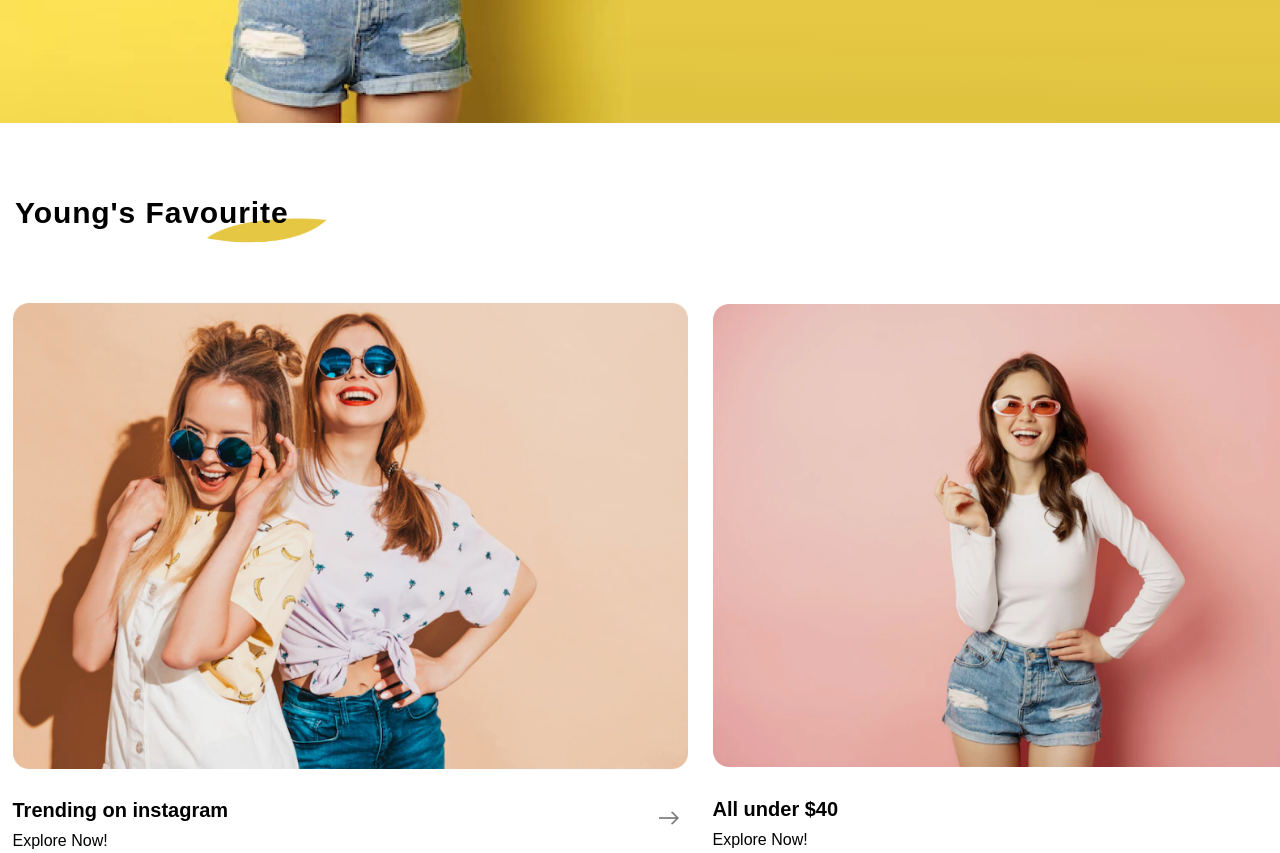
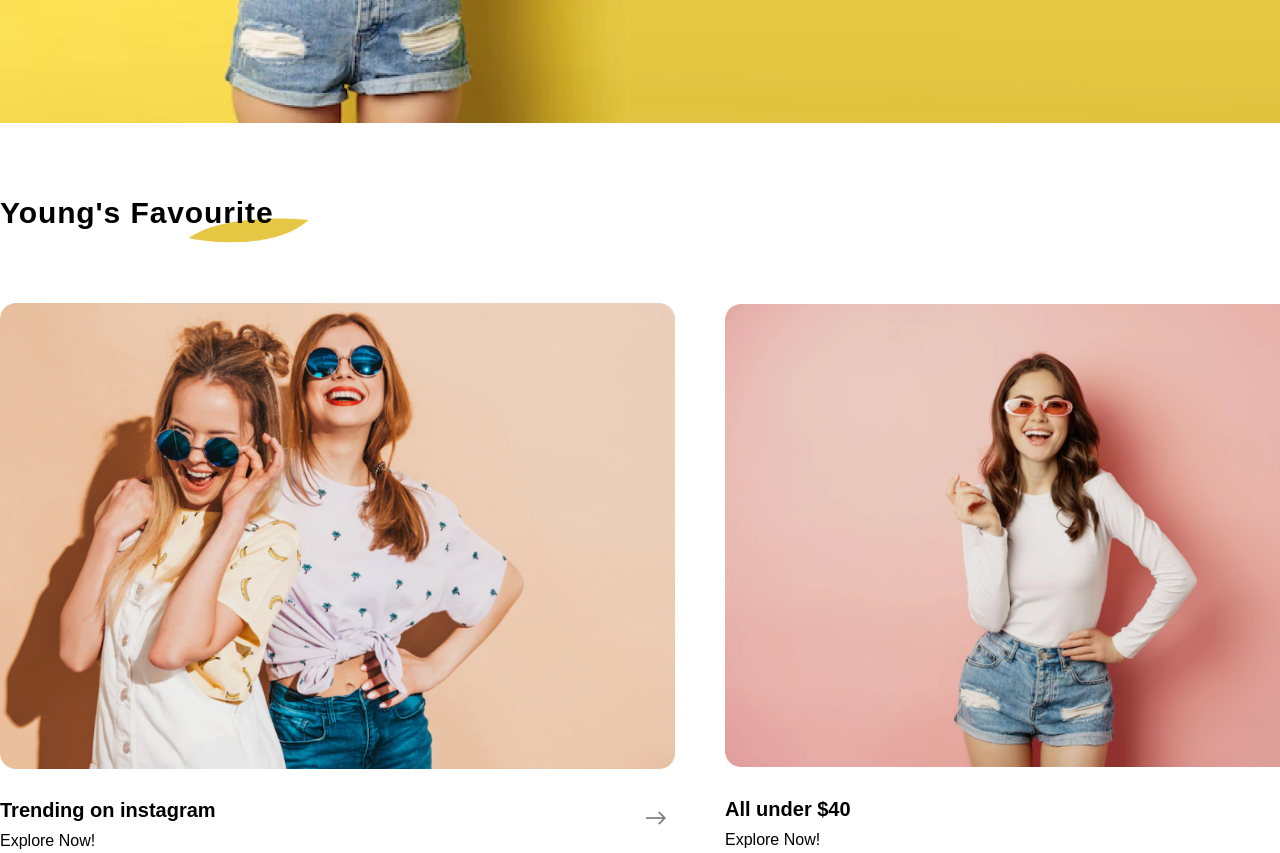
Before and after one commit to IgorCh76/template_homework_2, a plain HTML site: page index.html in a window 1280 px wide. Shown: the part 2033-2886 px from the top of the page. Drawn offline with Linux system fonts and the light colour scheme.

Commit message:
Added new section

```diff
--- a/style.css
+++ b/style.css
@@ -454,7 +454,7 @@ body>div:nth-child(2n+7)
     height: 150px;
     position: relative;
     background-color: white;
-    padding: 15px;
+    padding: 15px 0 15px 0;
 }
 .header6 span{
     z-index: 10;
@@ -468,7 +468,7 @@ body>div:nth-child(2n+7)
 .header6 img{
     position: absolute;
     z-index: 0;
-    left: 23em;
+    left: 21em;
     top: 10.5em;
     height: 25px;
     width: 120px;
@@ -476,7 +476,7 @@ body>div:nth-child(2n+7)
 }
 .products6{
     display: flex;
-    justify-content: space-around;
+    justify-content: space-between;
     flex-direction: row;
     align-items: center;
     margin-bottom: 50px;
```
